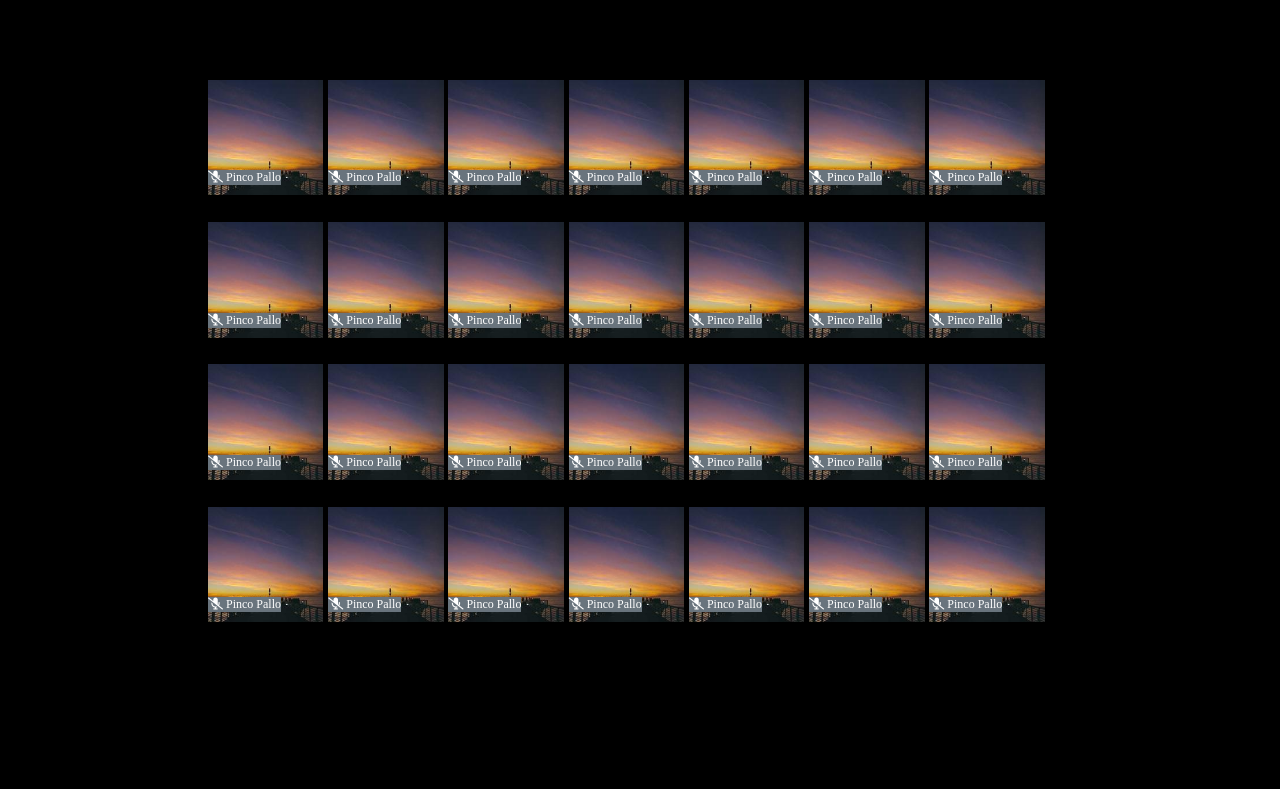
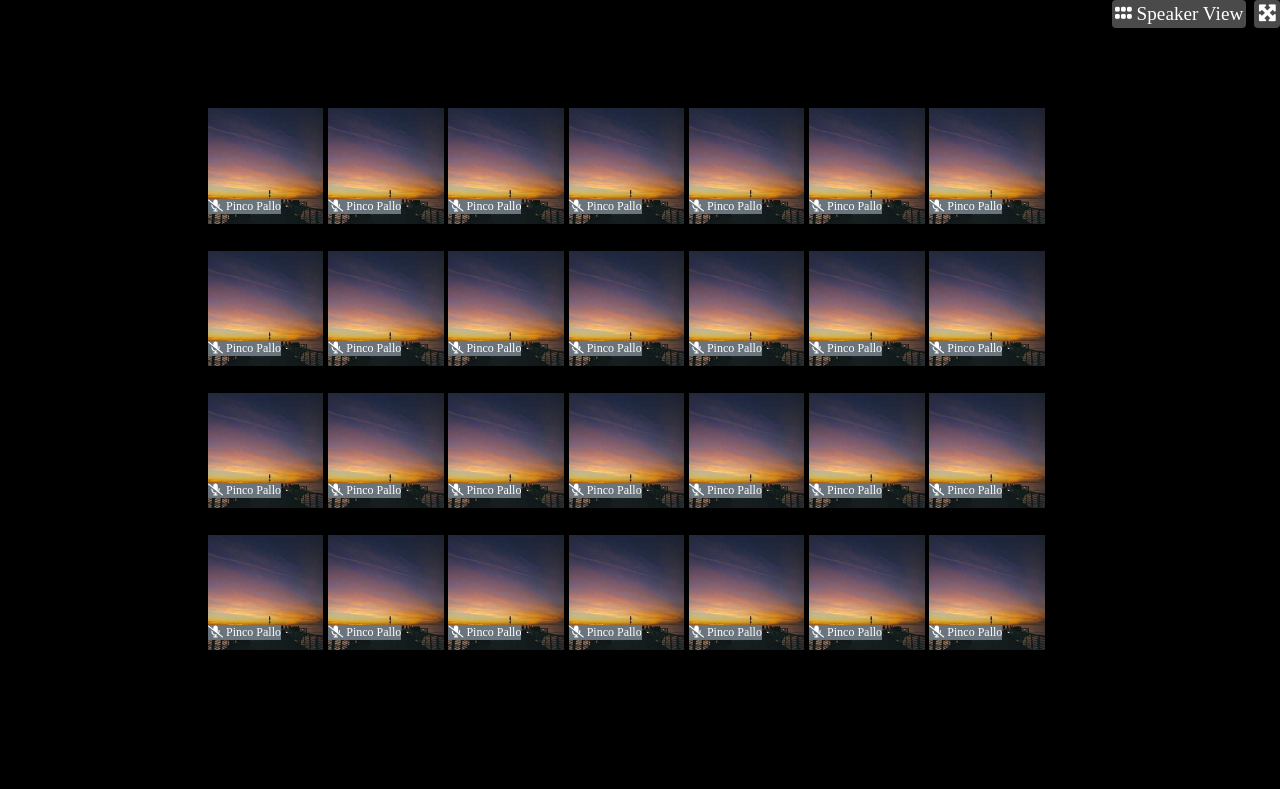
Before and after one commit to DaniloLulaj96/HTML-CSS-ZOOM, a plain HTML site: page index.html in a window 1280 px wide. Shown: the top 789 px of the page. Drawn offline with Linux system fonts and the light colour scheme.

Commit message:
added buttons up container

```diff
--- a/index.html
+++ b/index.html
@@ -10,8 +10,14 @@
 <body>
     <main>
         <div class="buttons">
-            <div class="speaker_view"></div>
-            <div class="full_screen"></div>
+            <div class="speaker_view">
+                <i class="fa-solid fa-grip"></i>
+                Speaker View
+            </div>
+            <div class="full_screen">
+                <i class="fa-solid fa-maximize"></i>
+            </div>
+        </div>
         </div>
         <div class="container">
             <div class="user"><img src="./img/499-200x200.jpg" alt="">
--- a/style.css
+++ b/style.css
@@ -14,6 +14,7 @@
     --right_menu_color: #4a4a4a;
 }
 
+
 main {
     height: 100vh;
     background-color: var(--dark);
@@ -21,7 +22,18 @@ main {
 
 .buttons {
     display: flex;
+    justify-content: end;
+    gap: 0.5rem;
 }
+
+.speaker_view, .full_screen {background-color: #4a4a4a;
+    border-radius: 4px;
+    color: #ffffff;
+    font-size: larger;
+    cursor: pointer;
+    padding: 0.2rem;}
+
+
 
 .container {
     width: 80%;
```
